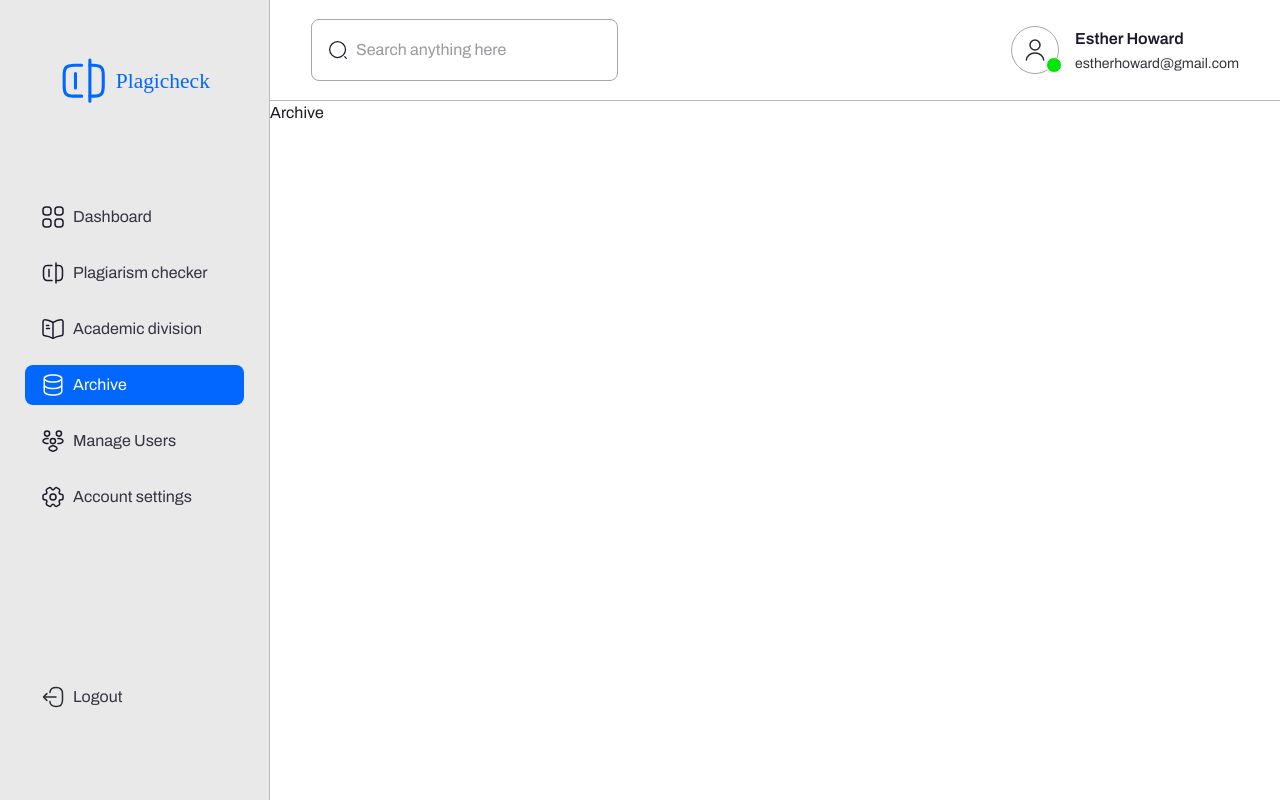
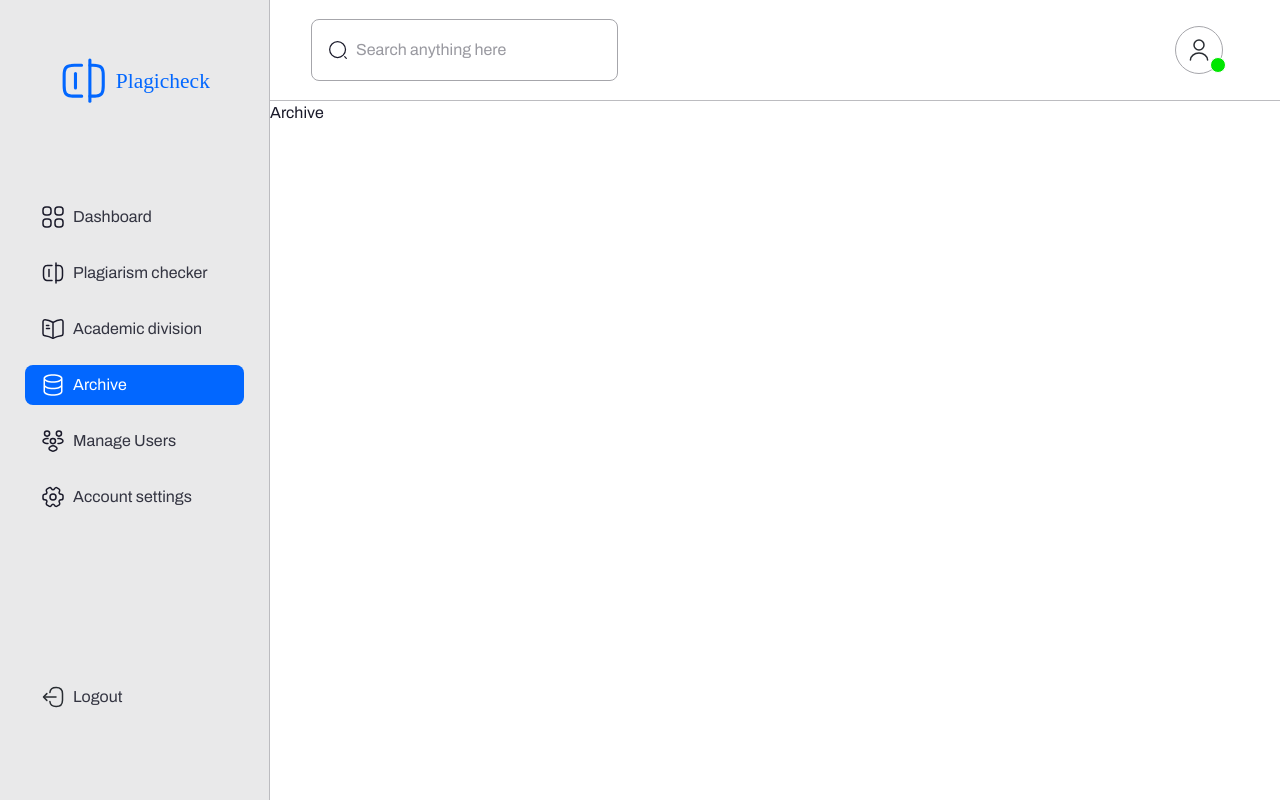
Before and after one commit to Ben7991/plagicheck, a React (Vite) app in the folder apps/client/: page /dashboard/archive in a window 1280 px wide. Built offline with nearby package versions, Linux system fonts and the light colour scheme; a web font is replaced by a local one.

Commit message:
refactor UserProfile component to use authenticated user data

```diff
--- a/apps/client/src/components/molecules/user-profile/UserProfile.tsx
+++ b/apps/client/src/components/molecules/user-profile/UserProfile.tsx
@@ -1,8 +1,11 @@
 import Headline from '../../atoms/headline/Headline';
 import UserIcon from '../../atoms/icons/UserIcon';
 import { UserProfileProps } from './user-profile.util';
+import { useAppSelector } from '../../../store/store.util';
 
 export default function UserProfile({ className }: UserProfileProps) {
+  const authUser = useAppSelector((state) => state.auth.data);
+
   return (
     <div className={`flex gap-4 items-center ${className}`}>
       <div className="w-12 h-12 rounded-full border border-[var(--gray-700)] flex items-center justify-center relative">
@@ -10,8 +13,8 @@ export default function UserProfile({ className }: UserProfileProps) {
         <span className="w-4 h-4 border border-white rounded-full bg-[var(--success-100)] absolute bottom-0 -right-1"></span>
       </div>
       <div className="space-y-[2px]">
-        <Headline type="h5">Esther Howard</Headline>
-        <p className="text-[0.875em]">estherhoward@gmail.com</p>
+        <Headline type="h5">{authUser?.name}</Headline>
+        <p className="text-[0.875em]">{authUser?.email}</p>
       </div>
     </div>
   );
```
